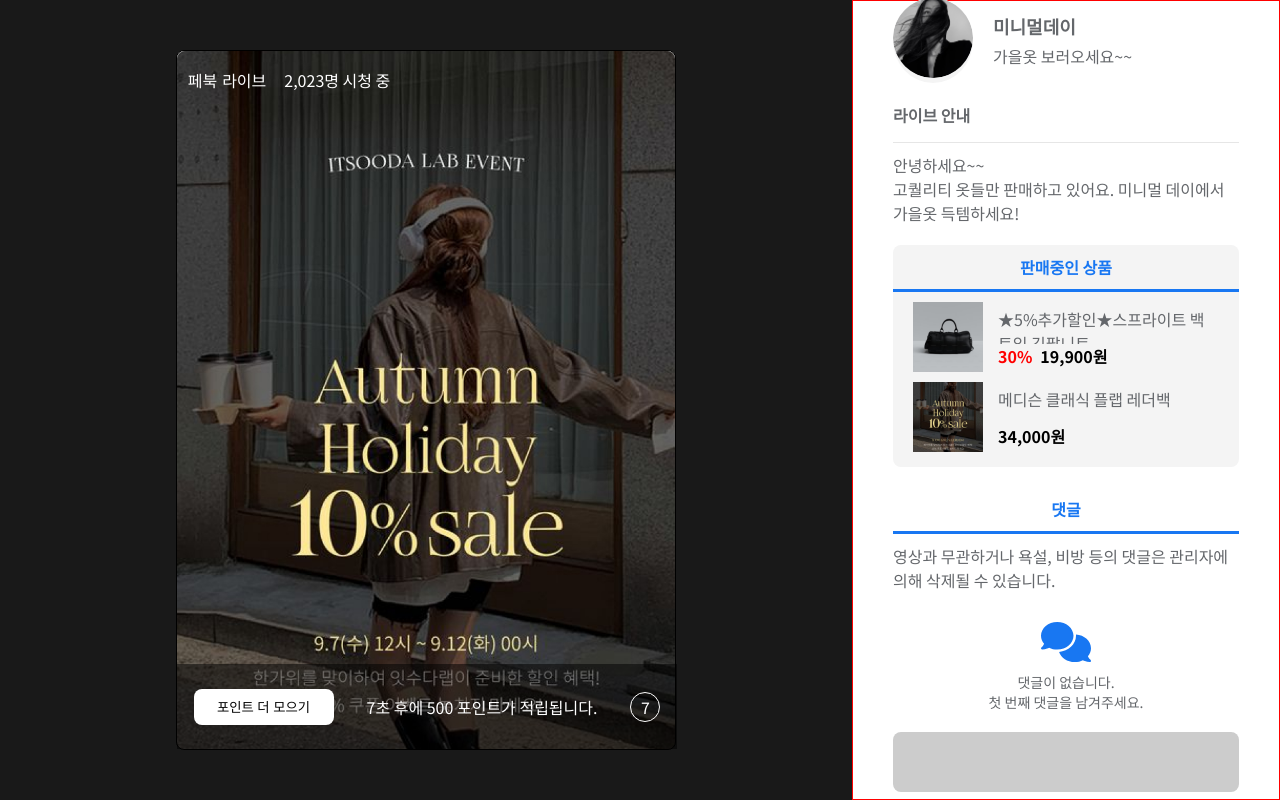
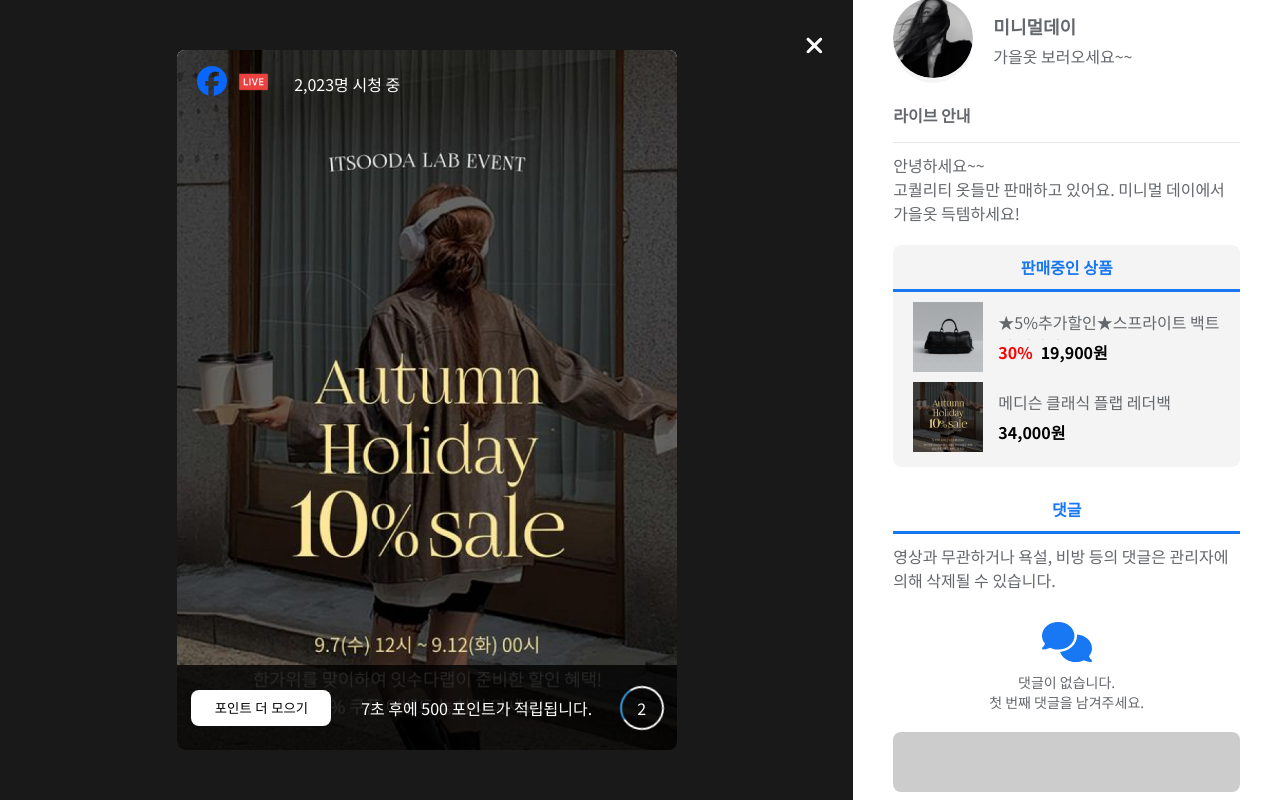
Before and after one commit to yerixx/Teamproject_Facebook_EZ, a React (Vite) app: page /ModalLive in a window 1280 px wide. Built offline with nearby package versions, Linux system fonts and the light colour scheme.

Commit message:
desktop ui정리

```diff
--- a/src/components/Modal/ModalLive.jsx
+++ b/src/components/Modal/ModalLive.jsx
@@ -4,7 +4,11 @@
 import {createGlobalStyle, styled} from 'styled-components';
 import GlobalStyles from '../../styles/GlobalStyles.styles';
 
+import CountdownCircle from '../common/CountdownCircle';
 import { faComments } from "@fortawesome/free-solid-svg-icons";
+import { faXmark } from "@fortawesome/free-solid-svg-icons";
+import fbIcon from "../../img/fbIcon.svg";
+import liveIcon from "../../img/liveIcon.svg";
 import LiveProfileImg from "../../img/LiveProfile.jpg";
 import LiveView from "../../img/Live.jpg";
 import SellItem1Img from "../../img/sellItem1.jpg"
@@ -20,7 +24,6 @@
   position: absolute;
   top: 0;
   left: 0;
-
 `;
 
 const LeftContent = styled.section`
@@ -30,8 +33,17 @@
   display: flex;
   justify-content: center;
   align-items: center;
+  position: relative;
   background-color:rgba(0,0,0,0.9);
   /* border: 1px solid #f00; */
+  .faXmark {
+    position: absolute;
+    top: 33px;
+    right: 30px;
+    color: #fff;
+    font-size: 25px;
+    cursor: pointer;
+  }
 `;
 
 const Live = styled.div`
@@ -40,12 +52,18 @@
   position: relative;
   display: flex;
   flex-direction: column;
-  border: 1px solid #000;
   border-radius: 8px;
   background-image: url(${LiveView});
   background-repeat: no-repeat;
   background-position: top center;
   background-size: cover;
+  @media screen and (max-width: 1050px) {
+    width: 400px;
+    height: 600px;
+  }
+  @media screen and (max-width: 768px) {
+    width: 390px;
+  }
 `;
 
 const LiveStatus = styled.div`
@@ -55,12 +73,21 @@
   justify-content: center;
   align-items: center;
   position: relative;
-  top: 0;
-  gap: 5px;
+  top: 5px;
+  left: 10px;
+  gap: 10px;
   color: #fff;
-  /* border: 1px solid #f00; */
   .liveViewer {
     margin-left: 13px;
+  }
+  @media screen and (max-width: 1050px) {
+    font-size: 12px;
+    top: 0;
+    left: 0;
+    .liveViewer {
+      margin-left: 5px;
+      font-size: 12px;
+    }
   }
 `;
 
@@ -72,7 +99,8 @@
   align-items: center;
   position: absolute;
   bottom: 0;
-  background-color: rgba(0,0,0,0.5);
+  border-radius: 0 0 8px 8px;
+  background-color: rgba(0,0,0,0.8);
   .point {
     width: 140px;
     height: 36px;
@@ -89,7 +117,7 @@
   .pointDS {
     color: var(--color-white);
   }
-  .pointTime {
+  /* .pointTime {
     width: 30px;
     height: 30px;
     color: var(--color-white);
@@ -98,6 +126,24 @@
     align-items: center;
     border: 1px solid #fff;
     border-radius: 50%;
+  } */
+  @media screen and (max-width: 1050px) {
+    width: 400px;
+    height: 70px;
+    padding: 0 20px;
+    .point {
+      width: 100px;
+      height: 26px;
+      font-size: 12px;
+    }
+    .pointDS {
+      font-size: 12px;
+    }
+    .pointTime {
+      width: 20px;
+      height: 20px;
+      font-size: 12px;
+    }
   }
 `;
 
@@ -111,7 +157,7 @@
   justify-content: center;
   align-items: center;
   gap: 20px;
-  border: 1px solid #f00;
+  /* border: 1px solid #f00; */
 `;
 
 const LiveProfile = styled.div`
@@ -236,7 +282,7 @@
     padding-bottom: 8px;
     color: var(--color-gray-01);
     display: -webkit-box;
-  height: 37px;
+  height: 30px;
   -webkit-line-clamp: 2;
   -webkit-box-orient: vertical;
   overflow: hidden;
@@ -280,7 +326,7 @@
     margin-bottom: 10px;
   }
   @media screen and (max-width: 1050px) {
-    border: 1px solid #f00;
+    /* border: 1px solid #f00; */
     padding: 0 50px;
     h3, span {
       font-size: 14px;
@@ -311,6 +357,9 @@
   }
   @media screen and (max-width: 1050px) {
     font-size: 12px;
+    .faComments {
+      font-size: 30px;
+    }
   }
 `;
 
@@ -319,17 +368,23 @@
     <>
       <Commerce>
         <LeftContent>
+          <FontAwesomeIcon className='faXmark' icon={faXmark} />
           <Live>
             <LiveStatus>
-              <div className='fbLogo'>페북</div>
-              <div className='liveLogo'>라이브</div>
+              <div className='fbLogo'>
+                <img src={fbIcon}/>
+              </div>
+              <div className='liveLogo'>
+                <img src={liveIcon} />
+              </div>
               <div className='liveViewer'>2,023명 시청 중</div>
               {/* <img src={LiveView} alt="Live" width="560px" height="860px" /> */}
             </LiveStatus>
             <LivePoint>
               <button className='point'>포인트 더 모으기</button>
               <div className='pointDS'>7초 후에 500 포인트가 적립됩니다.</div>
-              <div className='pointTime'>7</div>
+              {/* <div className='pointTime'>7</div> */}
+              <div className='countdown'><CountdownCircle /></div>
             </LivePoint>
           </Live>
         </LeftContent>
--- /dev/null
+++ b/src/components/common/CountdownCircle.css
@@ -0,0 +1,38 @@
+/* CountdownCircle.css */
+.circle {
+  width: 40px; /* 너비 40px */
+  height: 40px; /* 높이 40px */
+  border-radius: 50%; /* 원 형태 */
+  display: flex;
+  justify-content: center;
+  align-items: center;
+  position: relative;
+  color: #fff;
+
+}
+
+.circle::before {
+  content: '';
+  position: absolute;
+  width: 100%;
+  height: 100%;
+  border-radius: 50%;
+  border: 2px solid #fff; /* 아웃라인 색상을 흰색으로 설정 */
+  border-top-color: #3498db; /* 아웃라인의 시작 색상을 파란색으로 설정 */
+  animation: fill 7s linear forwards; /* 애니메이션 */
+}
+
+.count {
+  font-size: 1rem; /* 숫자 크기 조정 */
+  position: relative;
+  z-index: 1; /* 숫자가 아웃라인 위에 보이게 함 */
+}
+
+@keyframes fill {
+  from {
+      transform: rotate(0deg); /* 시작 각도 0도 */
+  }
+  to {
+      transform: rotate(360deg); /* 최종 각도 360도 */
+  }
+}
--- /dev/null
+++ b/src/components/common/CountdownCircle.jsx
@@ -0,0 +1,31 @@
+// CountdownCircle.js
+import React, { useEffect, useState } from 'react';
+import './CountdownCircle.css'; // CSS 파일 import
+
+const CountdownCircle = () => {
+    const [count, setCount] = useState(7);
+    const [isAnimating, setIsAnimating] = useState(false);
+
+    useEffect(() => {
+        // 애니메이션 시작
+        setIsAnimating(true);
+
+        const interval = setInterval(() => {
+            setCount(prevCount => {
+                if (prevCount > 0) return prevCount - 1;
+                clearInterval(interval);
+                return prevCount;
+            });
+        }, 1000);
+
+        return () => clearInterval(interval);
+    }, []);
+
+    return (
+        <div className={`circle ${isAnimating ? 'animate' : ''}`}>
+            <span className="count">{count}</span>
+        </div>
+    );
+};
+
+export default CountdownCircle;
```
Also changed, not shown: src/img/fbIcon.svg (added), src/img/liveIcon.svg (added).
